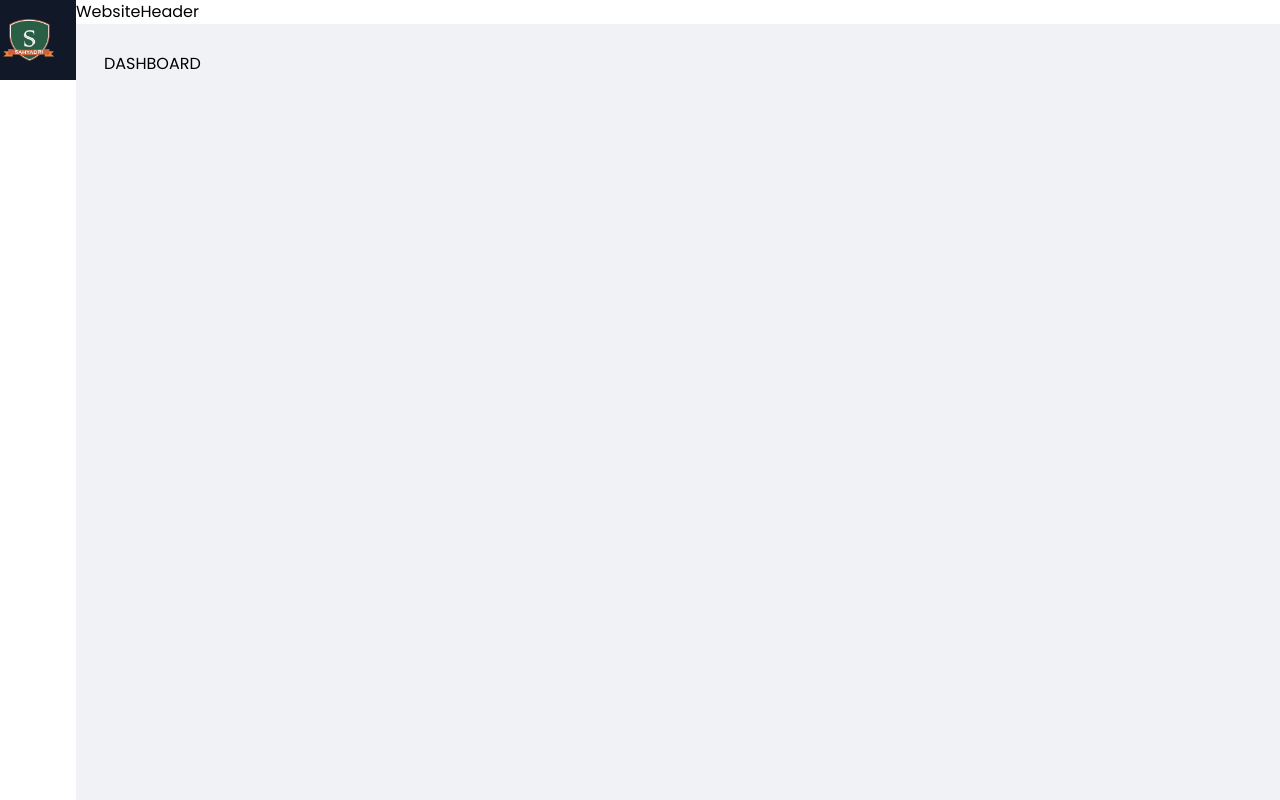
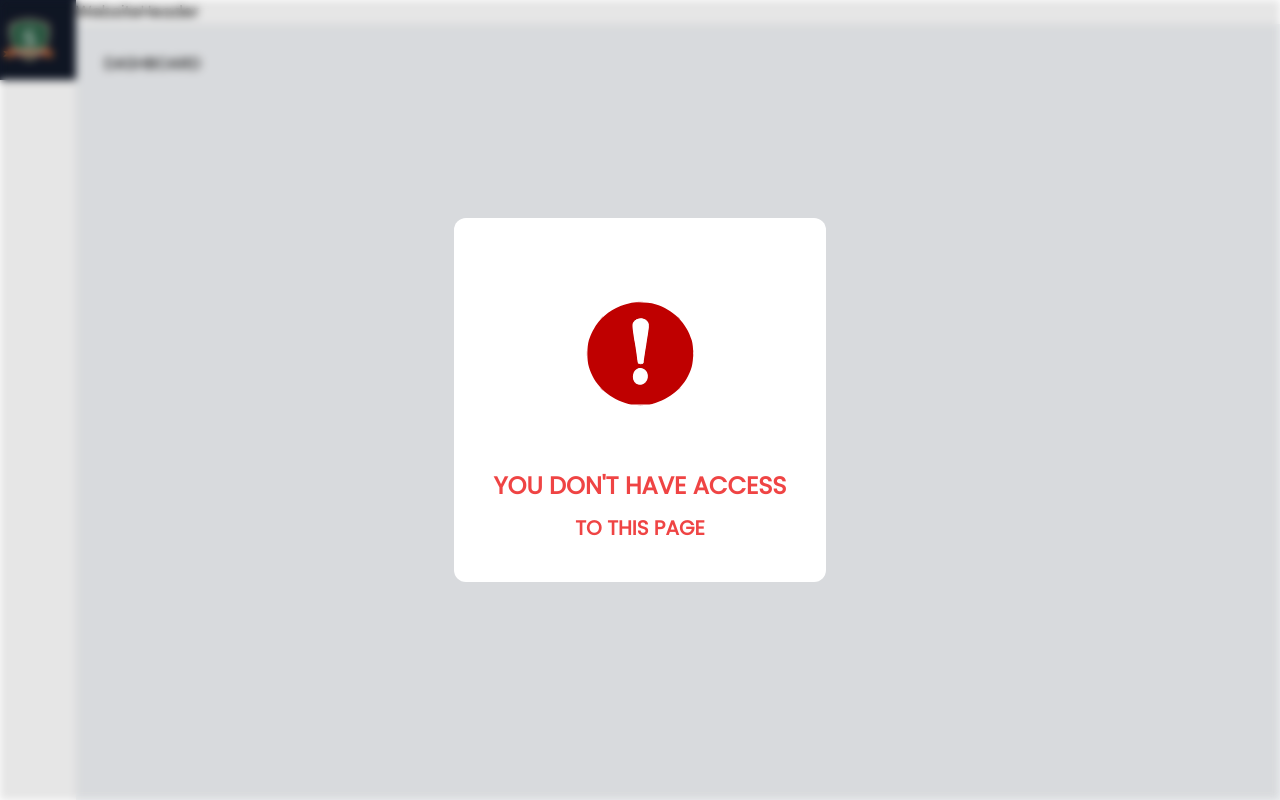
Before and after one commit to NITHIN3387/student-event-management-system, a Next.js app in the folder client/: page /faculty/dashboard in a window 1280 px wide. Built offline with nearby package versions, Linux system fonts and the light colour scheme; no server answers.

Commit message:
AccessAlertModel component created && Login added to show AccessAlertModel When user don't has access to the page

```diff
--- /dev/null
+++ b/client/src/assets/icons/AlertIcon.tsx
@@ -0,0 +1,46 @@
+import React, { FC } from "react";
+
+interface propsType {
+  width?: number,
+  height?: number,
+  className?: string
+}
+
+const AlertIcon: FC<propsType> = ({ width, height, className }): JSX.Element => {
+  return (
+    <svg width={width || 50} height={height || 50} className={className} xmlns="http://www.w3.org/2000/svg" version="1.0" viewBox="0 0 339 287">
+      <path
+        fill="#BF0000"
+        fillOpacity=".4"
+        d="M166.3 48.7c2 .2 5.4.2 7.5 0 2-.2.3-.4-3.8-.4s-5.8.2-3.7.4m-87 87.3c0 4.1.2 5.8.4 3.7.2-2 .2-5.4 0-7.5-.2-2-.4-.3-.4 3.8m180.9-4c0 1.9.2 2.7.5 1.7.2-.9.2-2.5 0-3.5-.3-.9-.5-.1-.5 1.8m.1 7.5c0 2.2.2 3 .4 1.7.2-1.2.2-3 0-4-.3-.9-.5.1-.4 2.3m-94 84.2c2 .2 5.4.2 7.5 0 2-.2.3-.4-3.8-.4s-5.8.2-3.7.4"
+      />
+      <path
+        fill="#BF0000"
+        fillOpacity=".6"
+        d="m103.9 75.7-2.4 2.8 2.8-2.4c2.5-2.3 3.2-3.1 2.4-3.1-.2 0-1.4 1.2-2.8 2.7m131.1-.2c1.3 1.4 2.6 2.5 2.8 2.5.3 0-.5-1.1-1.8-2.5s-2.6-2.5-2.8-2.5c-.3 0 .5 1.1 1.8 2.5m-131 121c1.3 1.4 2.6 2.5 2.8 2.5.3 0-.5-1.1-1.8-2.5s-2.6-2.5-2.8-2.5c-.3 0 .5 1.1 1.8 2.5m130.9.2-2.4 2.8 2.8-2.4c1.5-1.4 2.7-2.6 2.7-2.8 0-.8-.8-.1-3.1 2.4"
+      />
+      <path
+        fill="#BF0000"
+        d="M152.1 50.5c-21.6 4.9-40.7 16.3-53.1 31.8-6.5 8.1-13.3 21.3-16.2 31.3-3.3 11.4-3.3 33.4 0 44.8 8.4 29.2 31.3 51.9 61.7 61.2 8.3 2.6 10.3 2.8 25.5 2.8s17.2-.2 25.5-2.8c30.4-9.3 53.3-32 61.7-61.2 3.3-11.4 3.3-33.4 0-44.8-8.4-29.2-31.6-52.2-61.7-61.2-11.2-3.3-32.9-4.3-43.4-1.9m25.8 27.3c1.9.9 4.3 3.3 5.3 5.2 2.3 4.3 2.2 6-3.2 38.7-2.2 13-4 25.1-4 26.8 0 4-1.6 5.5-5.7 5.5-3.7 0-5.3-2.1-5.3-6.9 0-1.7-1.8-14.4-4-28.3-4.9-30.6-5.1-32.9-2.4-36.5 2.6-3.6 8-6.3 12.4-6.3 1.9 0 5 .8 6.9 1.8m-1.1 84.9c5.5 3.4 7.8 12.2 4.7 18.2-3.7 7.2-11 9.9-17.5 6.6-5-2.6-7.7-10.1-6-16.4 2.5-9.6 11-13.3 18.8-8.4"
+      />
+      <path
+        fill="#BF4040"
+        d="M179 78.4c0 .2.8 1 1.8 1.7 1.5 1.3 1.6 1.2.3-.4s-2.1-2.1-2.1-1.3M165.2 149c0 1.4.2 1.9.5 1.2.2-.6.2-1.8 0-2.5-.3-.6-.5-.1-.5 1.3m3.6 4.7c1.2.2 3 .2 4 0 .9-.3-.1-.5-2.3-.4-2.2 0-3 .2-1.7.4M157.2 175c0 1.4.2 1.9.5 1.2.2-.6.2-1.8 0-2.5-.3-.6-.5-.1-.5 1.3m2.8 9.4c0 .2.8 1 1.8 1.7 1.5 1.3 1.6 1.2.3-.4s-2.1-2.1-2.1-1.3"
+      />
+      <path
+        fill="#BF8080"
+        d="M184.2 89c0 1.4.2 1.9.5 1.2.2-.6.2-1.8 0-2.5-.3-.6-.5-.1-.5 1.3m-9.1 59.6c0 1.1.3 1.4.6.6.3-.7.2-1.6-.1-1.9-.3-.4-.6.2-.5 1.3"
+      />
+      <path
+        fill="#BFBFBF"
+        d="M159.9 80.7c-1.3 1.6-1.2 1.7.4.4.9-.7 1.7-1.5 1.7-1.7 0-.8-.8-.3-2.1 1.3m17.1 82.7c0 .2.8 1 1.8 1.7 1.5 1.3 1.6 1.2.3-.4s-2.1-2.1-2.1-1.3m5.1 11.2c0 1.1.3 1.4.6.6.3-.7.2-1.6-.1-1.9-.3-.4-.6.2-.5 1.3m-4.7 10.6-1.9 2.3 2.3-1.9c1.2-1.1 2.2-2.1 2.2-2.3 0-.8-.8-.2-2.6 1.9m-8.6 3.5c.6.2 1.8.2 2.5 0 .6-.3.1-.5-1.3-.5s-1.9.2-1.2.5"
+      />
+      <path
+        fill="#FFF"
+        d="M164.5 78c-1.1.4-3.1 2-4.5 3.5-3.3 3.6-3.2 6.7 1.9 38.6 2.3 14.1 4.1 27.3 4.1 29.3v3.6h4.5c4.3 0 4.5-.2 4.5-2.8 0-1.5 2-15.1 4.5-30.2s4.5-28.9 4.5-30.8c0-4.5-2.4-8.9-6-10.7-3.1-1.6-10.2-1.9-13.5-.5m-.1 84.9c-3.2 2-6.4 8.2-6.4 12.6 0 6.9 5.1 12.5 11.5 12.5 13.4 0 17.4-20.4 5-25.6-4.5-1.9-6.4-1.8-10.1.5"
+      />
+    </svg>
+  );
+};
+
+export default AlertIcon;
--- /dev/null
+++ b/client/src/components/AccessAlertModel/AccessAlertModel.tsx
@@ -0,0 +1,32 @@
+"use client";
+
+import AlertIcon from "@/assets/icons/AlertIcon";
+import { useAuth } from "@/contexts/authUser.context";
+import React, { FC, useEffect, useState } from "react";
+
+const AccessAlertModel: FC = (): JSX.Element => {
+  const [hidden, setHidden] = useState<boolean>(true);
+
+  const authuser = useAuth()
+
+  useEffect(() => {
+    authuser?.SID?.startsWith("4SF") ? setHidden(true) : setHidden(false)
+  }, [authuser])
+
+  return (
+    <div
+      className={
+        (hidden ? "hidden" : "") +
+        " absolute h-screen w-full backdrop-blur-sm backdrop-brightness-90 top-0 left-0 flex justify-center items-center"
+      }
+    >
+      <div className="bg-white sm:p-10 p-5 rounded-xl flex flex-col items-center gap-3 text-red-500">
+        <AlertIcon width={200} height={200}/>
+        <h1 className=" text-2xl font-bold">YOU DON&apos;T HAVE ACCESS</h1>
+        <h2 className=" text-xl font-semibold">TO THIS PAGE</h2>
+      </div>
+    </div>
+  );
+};
+
+export default AccessAlertModel;
--- a/client/src/layouts/website/WebsiteLayout.tsx
+++ b/client/src/layouts/website/WebsiteLayout.tsx
@@ -5,6 +5,7 @@ import Navbar from '@/components/Navbars/WebsiteNavbar/WebsiteNavbar'
 import AuthUserProvider from '@/contexts/authUser.context'
 
 import './websiteLayout.css'
+import AccessAlertModel from '@/components/AccessAlertModel/AccessAlertModel'
 
 interface propsType {
   children: ReactNode
@@ -28,6 +29,7 @@ const WebsiteLayout: FC<propsType> = ({ children }): JSX.Element => {
           </div>
         </div>
       </div>
+      <AccessAlertModel/>
     </AuthUserProvider>
   )
 }
```
Also changed, not shown: client/src/contexts/authUser.context.tsx (+14 -15 lines).
